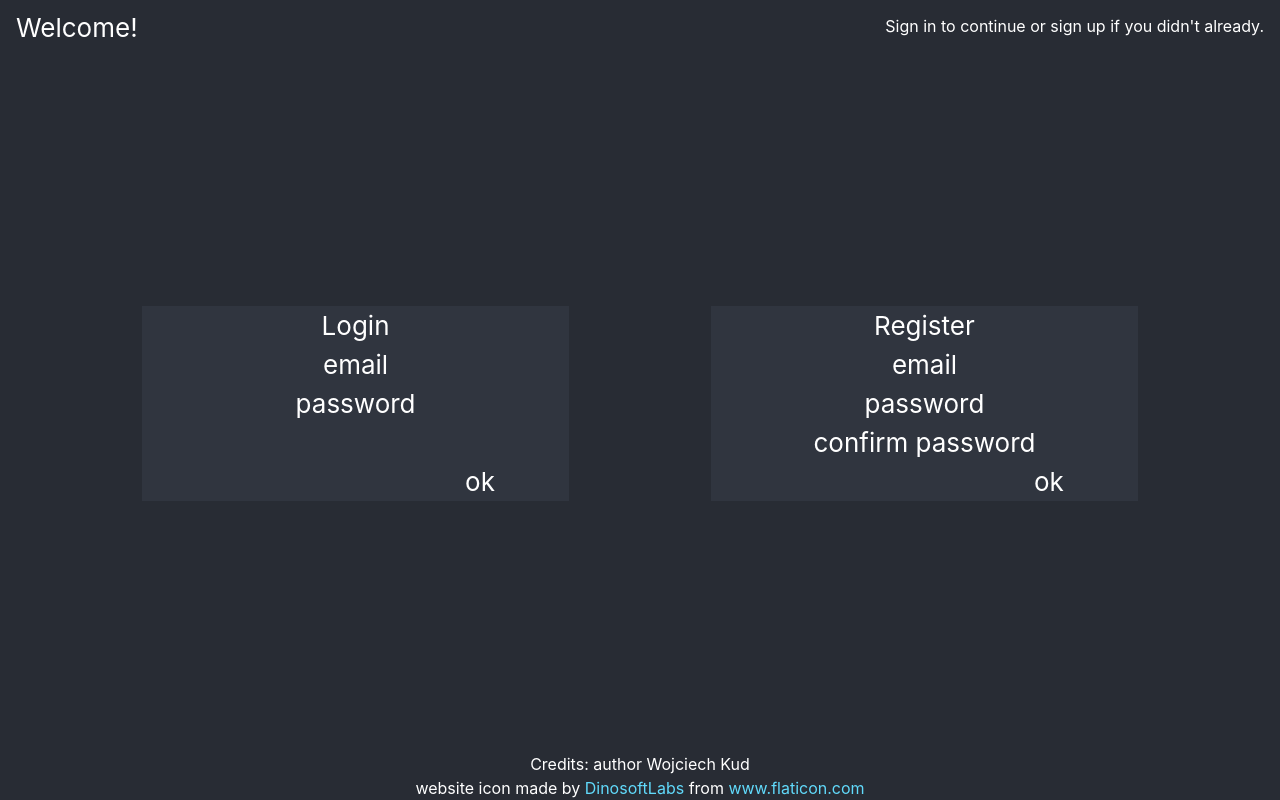
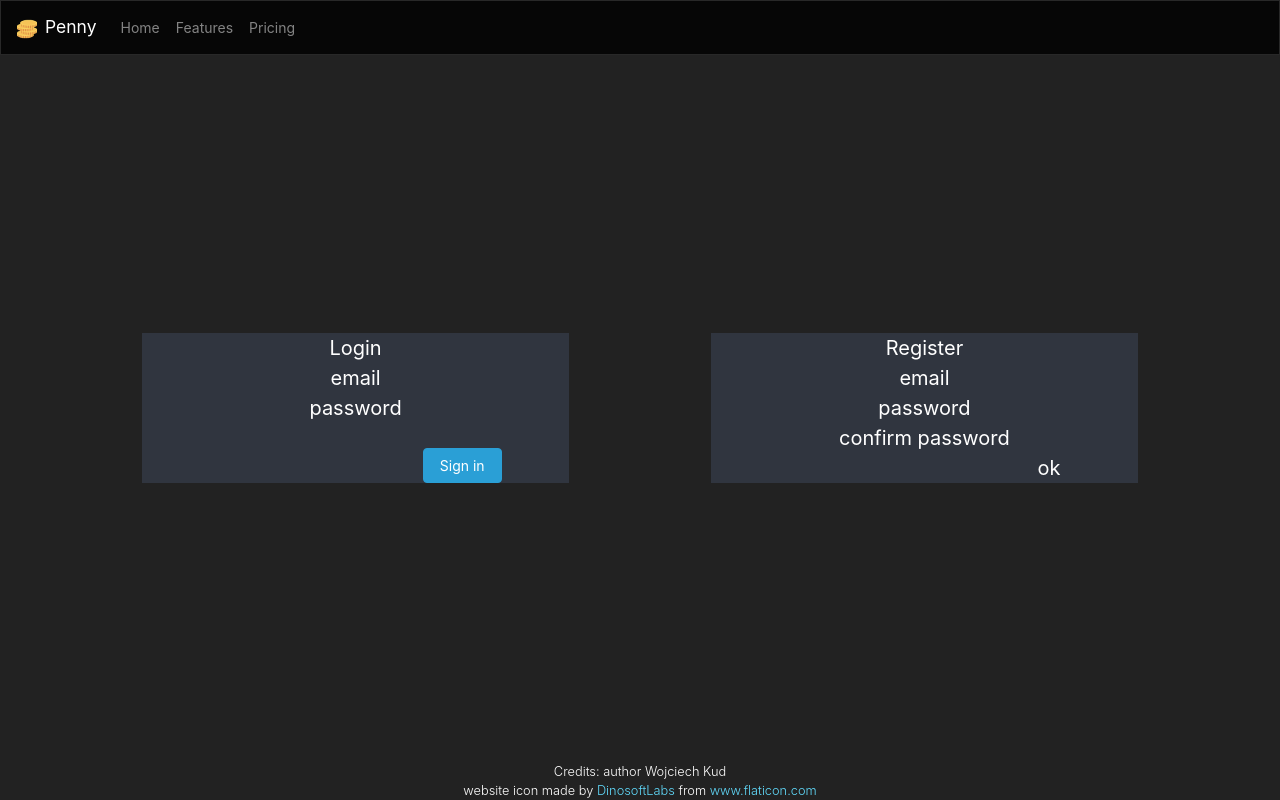
Before and after one commit to wkud/inz-frontend, a React (Create React App) app: page / in a window 1280 px wide. Built offline with nearby package versions, Linux system fonts and the light colour scheme.

Commit message:
Install bootswatch. Import theme. Implement navbar and credits

```diff
--- a/package.json
+++ b/package.json
@@ -8,6 +8,7 @@
     "@testing-library/react": "^9.5.0",
     "@testing-library/user-event": "^7.2.1",
     "bootstrap": "^4.5.2",
+    "bootswatch": "^4.5.2",
     "react": "^16.13.1",
     "react-bootstrap": "^1.3.0",
     "react-dom": "^16.13.1",
--- a/src/App.js
+++ b/src/App.js
@@ -1,67 +1,18 @@
 import React from 'react';
-import { Navbar, Container, Row, Col, Button } from 'react-bootstrap';
-import Credits from './components/home/credits';
+import Credits from './components/Credits';
+import MyNavbar from './components/MyNavbar';
+import Home from './pages/home/Home.js';
+import logo from './static/penny.png';
+import 'bootstrap/dist/css/bootstrap.css';
 import './style/App.css';
-import Grid from '@material-ui/core/Grid';
 
 function App() {
   return (
-    <div className='parent d-flex flex-column justify-content-between '>
-      <Navbar className='d-flex flex-row justify-content-between align-items-center'>
-        <div className='big-font pr-2'>Welcome! </div>
-        <div className='pb-1'>
-          Sign in to continue or sign up if you didn't already.
-        </div>
-      </Navbar>
-      <Container fluid>
-        <Row className='big-font'>
-          <Col xs />
-          <Col
-            className='bg-highlight d-flex flex-column justify-content-between'
-            xs={4}
-          >
-            <div>
-              <Row>
-                <Col>Login</Col>
-              </Row>
-              <Row>
-                <Col>email</Col>
-              </Row>
-              <Row>
-                <Col>password</Col>
-              </Row>
-            </div>
-            <div>
-              <Row>
-                <Col xs={8} />
-                <Col xs={3}>ok</Col>
-              </Row>
-            </div>
-          </Col>
-          <Col xs />
-          <Col className='bg-highlight' xs={4}>
-            <Row>
-              <Col>Register</Col>
-            </Row>
-            <Row>
-              <Col>email</Col>
-            </Row>
-            <Row>
-              <Col>password</Col>
-            </Row>
-            <Row>
-              <Col>confirm password</Col>
-            </Row>
-            <Row>
-              <Col xs={8} />
-              <Col xs={3}>ok</Col>
-            </Row>
-          </Col>
-          <Col xs />
-        </Row>
-      </Container>
-      <Credits />
-    </div>
+      <div className='parent bg-light d-flex flex-column justify-content-between'>
+        <MyNavbar logo={logo}/>
+        <Home />
+        <Credits />
+      </div>
   );
 }
 
--- a/src/components/home/credits.js
+++ b/src/components/Credits.js
@@ -2,7 +2,7 @@ import React from 'react';
 
 const Credits = (className) => {
   return (
-    <div>
+    <div className='small-font'>
       Credits: author Wojciech Kud
       <br />
       website icon made by{' '}
--- /dev/null
+++ b/src/components/MyNavbar.js
@@ -0,0 +1,30 @@
+import React from 'react';
+import { Navbar, Nav } from 'react-bootstrap';
+
+
+const MyNavbar = ({logo}) => {
+  const isLoggedIn = false;
+
+  return (
+    <Navbar bg='dark' variant='dark'>
+      <Navbar.Brand href='#'>
+        <img src={logo} alt='Logo' className='mid-font-img' />
+        <span className='pl-2'>Penny</span>
+      </Navbar.Brand>
+      <Nav className='mr-auto'>
+        <Nav.Link href='#'>Home</Nav.Link>
+        <Nav.Link href='#features'>Features</Nav.Link>
+        <Nav.Link href='#pricing'>Pricing</Nav.Link>
+      </Nav>
+      {isLoggedIn && (
+        <Navbar.Collapse className='justify-content-end'>
+          <Navbar.Text>
+            Signed in as: <a href='#login'>Mark Otto</a>
+          </Navbar.Text>
+        </Navbar.Collapse>
+      )}
+    </Navbar>
+  );
+};
+
+export default MyNavbar;
--- a/src/index.js
+++ b/src/index.js
@@ -1,7 +1,9 @@
+
 import React from 'react';
 import ReactDOM from 'react-dom';
+import App from './App';
+import "bootswatch/dist/cyborg/bootstrap.min.css";
 import './style/index.css';
-import App from './App';
 import 'bootstrap/dist/css/bootstrap.css';
 
 ReactDOM.render(
--- /dev/null
+++ b/src/pages/home/Home.js
@@ -0,0 +1,59 @@
+import React from 'react';
+import { Container, Row, Col, Button } from 'react-bootstrap';
+const Home = () => {
+  return (
+    <Container fluid>
+      <Row className='mid-font'>
+        <Col xs />
+        <Col
+          xs={4}
+          className='bg-highlight d-flex flex-column justify-content-between'
+        >
+          <div>
+            <Row>
+              <Col>Login</Col>
+            </Row>
+            <Row>
+              <Col>email</Col>
+            </Row>
+            <Row>
+              <Col>password</Col>
+            </Row>
+          </div>
+          <div>
+            <Row>
+              <Col xs={7} />
+              <Col xs={4}>
+                <Button class='btn btn-primary btn-lg' href='#' role='button'>
+                  Sign in
+                </Button>
+              </Col>
+            </Row>
+          </div>
+        </Col>
+        <Col xs />
+        <Col className='bg-highlight' xs={4}>
+          <Row>
+            <Col>Register</Col>
+          </Row>
+          <Row>
+            <Col>email</Col>
+          </Row>
+          <Row>
+            <Col>password</Col>
+          </Row>
+          <Row>
+            <Col>confirm password</Col>
+          </Row>
+          <Row>
+            <Col xs={8} />
+            <Col xs={3}>ok</Col>
+          </Row>
+        </Col>
+        <Col xs />
+      </Row>
+    </Container>
+  );
+};
+
+export default Home;
--- a/src/style/App.css
+++ b/src/style/App.css
@@ -4,16 +4,20 @@
   color: white;
   min-height: 100vh;
 }
-.mid-element {
-  min-height: 30vh;
-  min-width: 50vh;
-}
-.bg-highlight{
+.bg-highlight {
   background-color: #30353f;
 }
-.big-font {
-  font-size: calc(10px + 2vmin);
+.mid-font {
+  font-size: 1.25rem;
+}
+.mid-font-img {
+  width: 1.25rem;
+  height: 1.25rem;
 }
 .link {
   color: #61dafb;
 }
+.small-font {
+  font-size: 0.8rem;
+  font-weight: 300;
+}
```
Also changed, not shown: src/static/penny.png (added), 1 other file (tests, documents, lock files or other folders).
